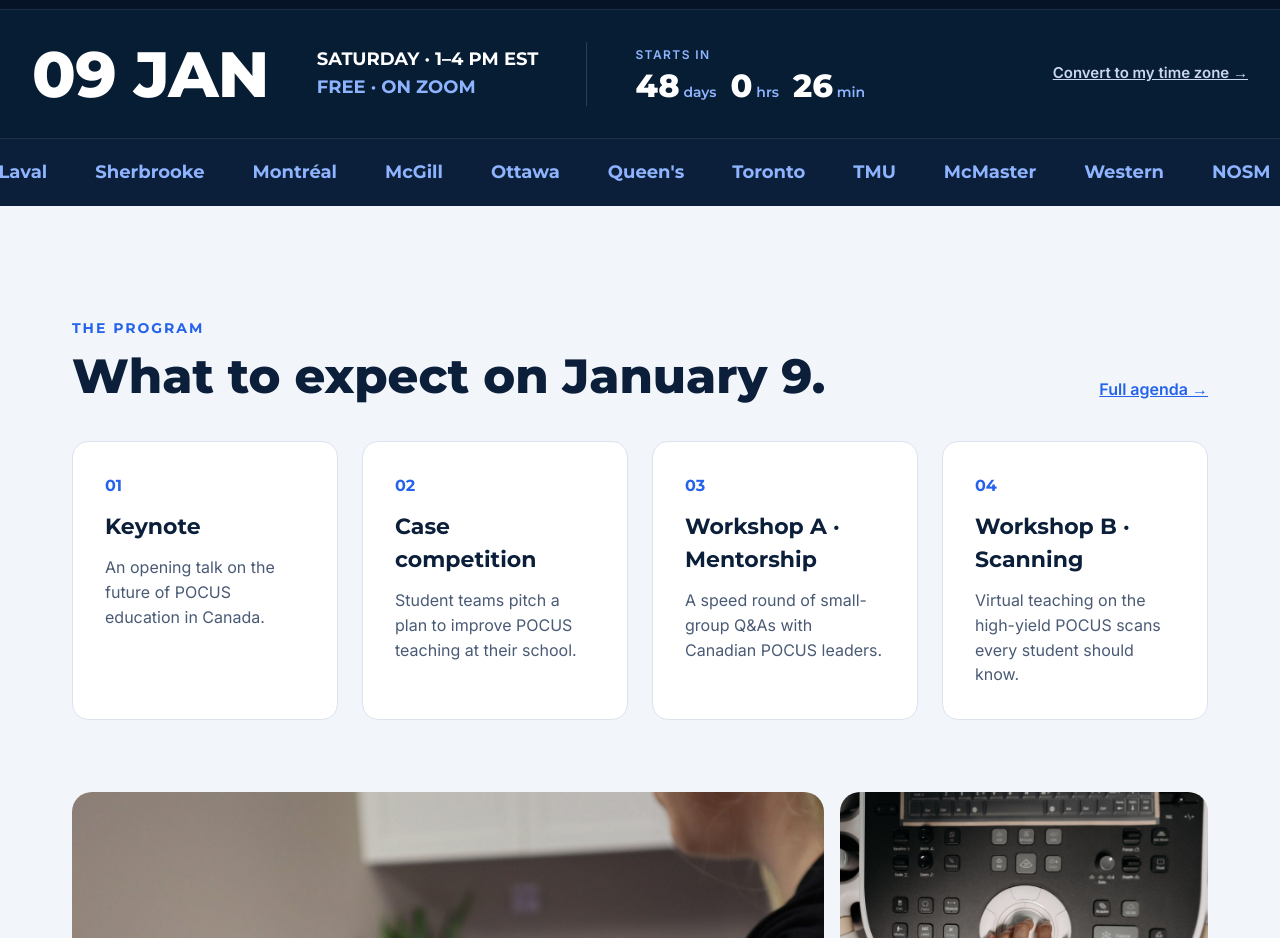
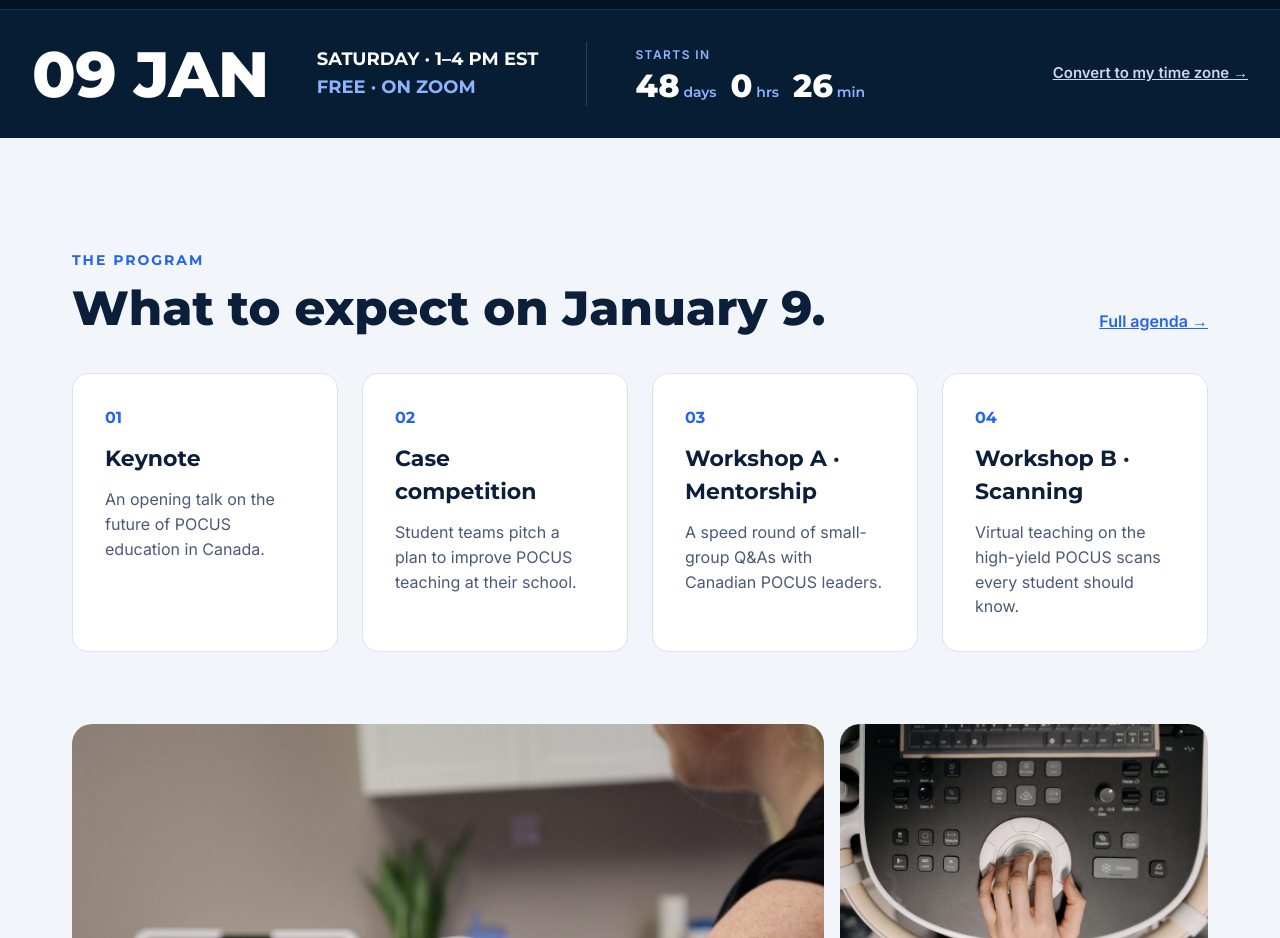
Before and after one commit to Ajmasta/seguinconference, an Astro site: page / in a window 1280 px wide. Shown: the part 920-1858 px from the top of the page. Built offline with nearby package versions, Linux system fonts and the light colour scheme; Astro itself is replaced by a stand-in of ours.

Commit message:
Remove scrolling school names from home page
Co-Authored-By: Claude Opus 5.5 <noreply@anthropic.com>

```diff
--- a/src/content/en/site.json
+++ b/src/content/en/site.json
@@ -19,6 +19,5 @@
   "slideTemplateUrl": "",
   "sponsorshipPackageUrl": "",
   "newsletterAction": "",
-  "_newsletterNote": "Paste a Formspree endpoint (https://formspree.io/f/xxxx) or a similar form URL into newsletterAction to make the FAQ signup form work.",
-  "schools": ["Memorial", "Dalhousie", "Laval", "Sherbrooke", "Montréal", "McGill", "Ottawa", "Queen's", "Toronto", "TMU", "McMaster", "Western", "NOSM", "Manitoba", "Saskatchewan", "Alberta", "Calgary", "UBC"]
+  "_newsletterNote": "Paste a Formspree endpoint (https://formspree.io/f/xxxx) or a similar form URL into newsletterAction to make the FAQ signup form work."
 }
--- a/src/pages/index.astro
+++ b/src/pages/index.astro
@@ -58,14 +58,6 @@ const regPh = site.registerUrlIsPlaceholder ? 'register-link' : undefined;
       </span>
       <a class="tz-link" href="https://www.timeanddate.com/worldclock/converter.html">Convert to my time zone →</a>
     </div>
-  </section>
-
-  <!-- School marquee -->
-  <section class="marquee-band" aria-label="Schools across Canada">
-    <ul class="marquee" role="list">
-      {site.schools.map((s) => <li>{s}</li>)}
-      {site.schools.map((s) => <li aria-hidden="true">{s}</li>)}
-    </ul>
   </section>
 
   <!-- Program cards -->
@@ -248,18 +240,7 @@ const regPh = site.registerUrlIsPlaceholder ? 'register-link' : undefined;
     .tz-link { margin-left: 0; }
   }
 
-  .marquee-band { background: var(--navy); border-top: 1px solid rgba(255,255,255,0.08); overflow: hidden; padding: 20px 0; }
-  .marquee {
-    list-style: none; margin: 0; padding: 0; display: flex; gap: 48px; width: max-content;
-    font-family: var(--font-head); font-weight: 700; font-size: 18px; color: var(--light-blue); white-space: nowrap;
-    animation: marquee 40s linear infinite;
-  }
-  .marquee li { margin: 0; }
-  .marquee-band:hover .marquee { animation-play-state: paused; }
-  @keyframes marquee { from { transform: translateX(0); } to { transform: translateX(calc(-50% - 24px)); } }
   @media (prefers-reduced-motion: reduce) {
-    .marquee { animation: none; flex-wrap: wrap; width: auto; justify-content: center; padding: 0 var(--gutter); gap: 12px 32px; }
-    .marquee li[aria-hidden='true'] { display: none; }
     .live-dot { animation: none; }
   }
 
```
Also changed, not shown: README.md.
